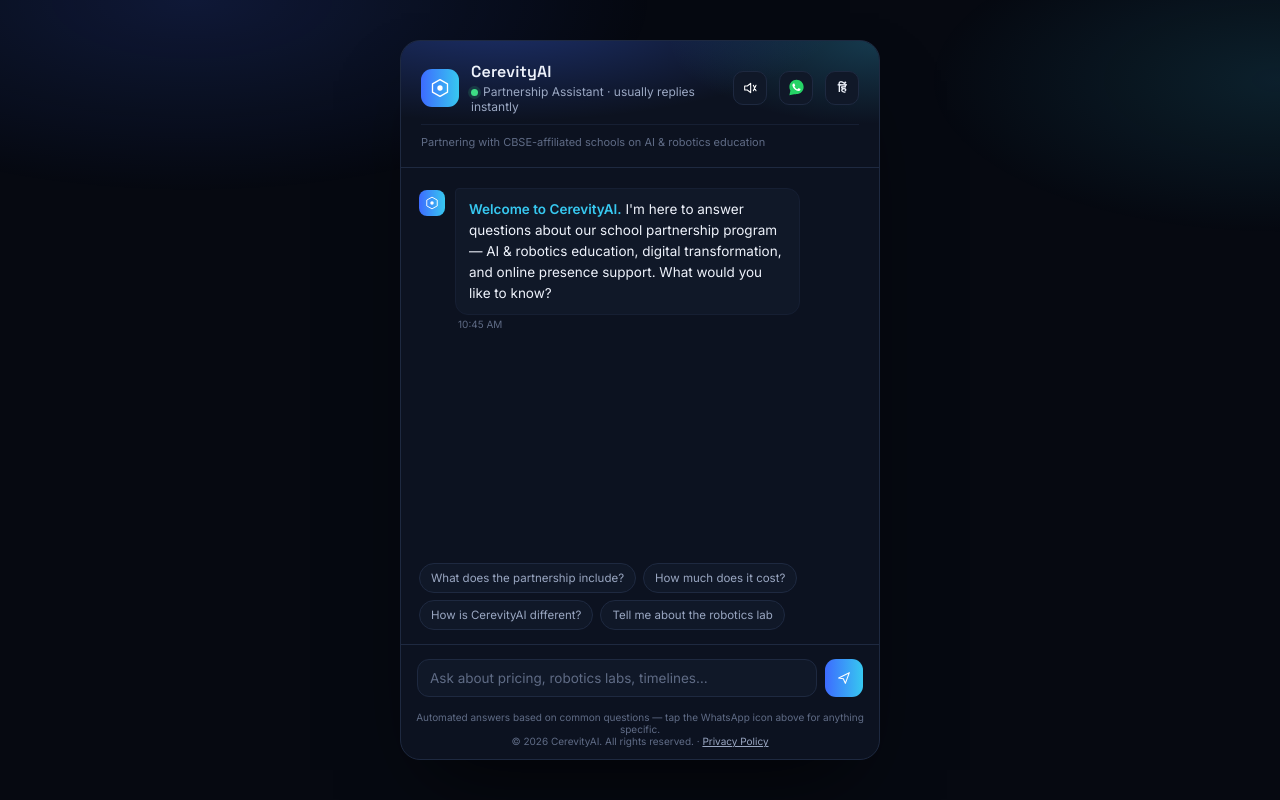
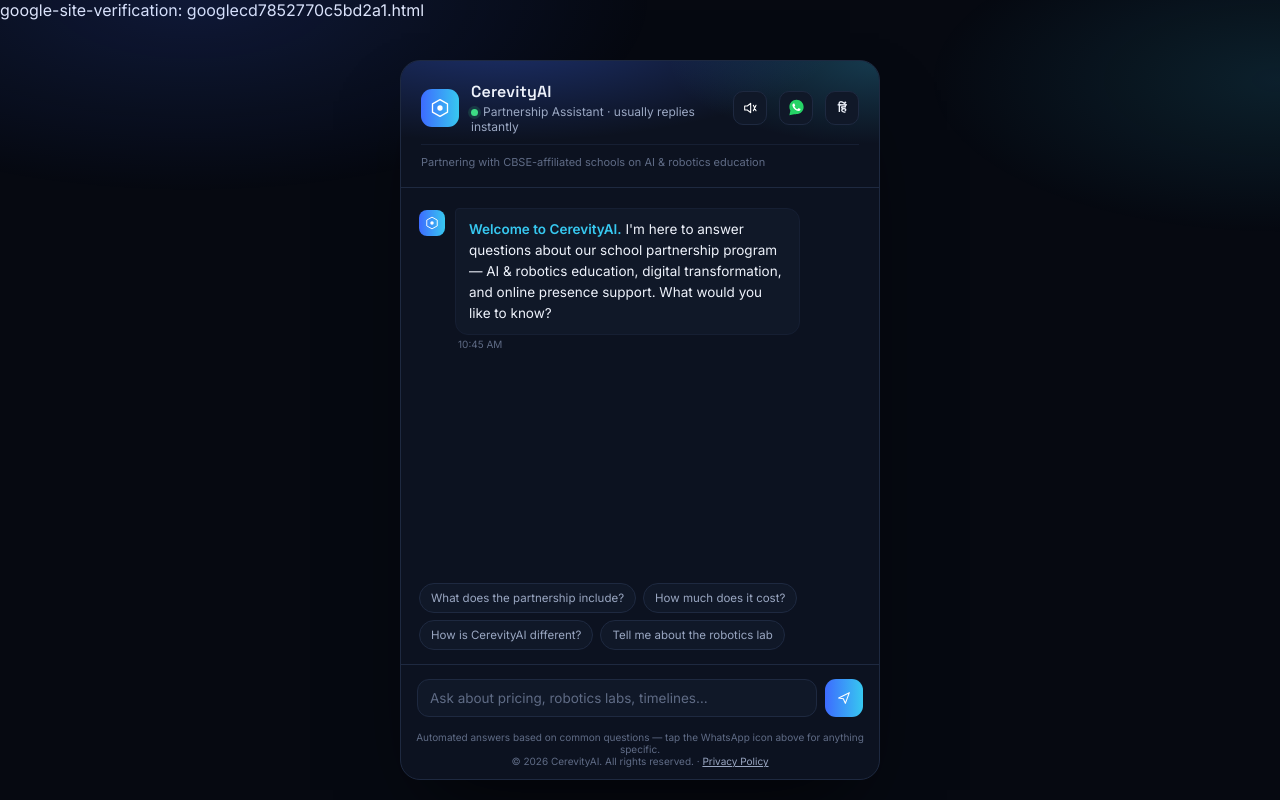
Before and after one commit to webcraft66/cerevity-ai-, a website: page index.html in a window 1280 px wide. Drawn offline with Linux system fonts and the light colour scheme.

Commit message:
Update index.html

```diff
--- a/index.html
+++ b/index.html
@@ -8,7 +8,7 @@
 <meta name="keywords" content="AI education Patna, robotics education Bihar, school AI partnership, CBSE robotics program, STEM education Patna, CerevityAI, school digital transformation">
 <meta name="robots" content="index, follow">
 <meta name="author" content="CerevityAI">
-
+google-site-verification: googlecd7852770c5bd2a1.html
 <!-- Replace with your real domain once deployed, for correct canonical/OG links -->
 <link rel="canonical" href="https://cerevityai.vercel.app/">
 
```
